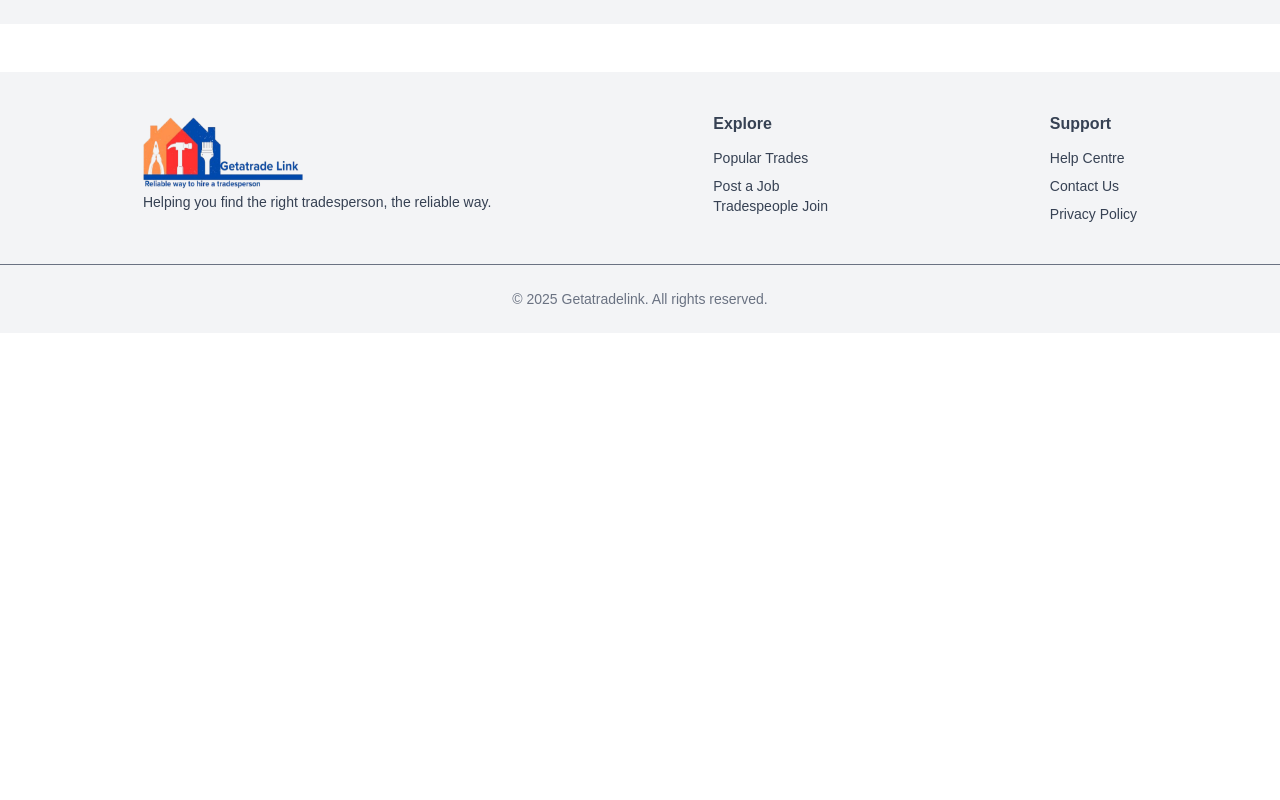
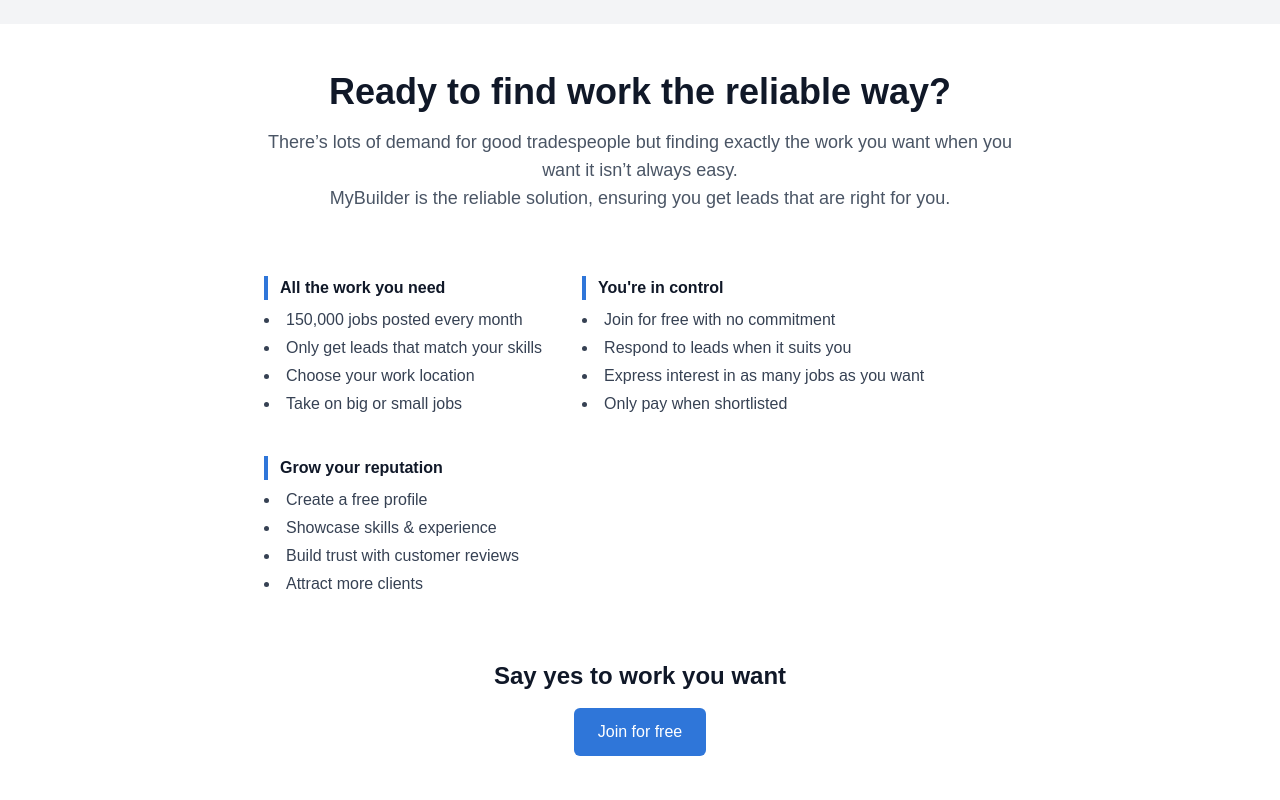
Before and after one commit to UwaoEvan/getatrade, a Next.js app: page /tradesworks-signup in a window 1280 px wide. Shown: the part 1120-1920 px from the top of the page. Before the commit the page ends 1453 px from the top, so only its background shows below. Built offline with nearby package versions, Linux system fonts and the light colour scheme.

Commit message:
fixed the signp form

```diff
--- /dev/null
+++ b/app/tradesworks-signup/components/FindWork.tsx
@@ -0,0 +1,44 @@
+import Image from "next/image";
+import Step1 from "@/public/job-finding-step-1.svg";
+import Step2 from "@/public/job-finding-step-2.svg";
+import Step3 from "@/public/job-finding-step-3.svg";
+import Link from 'next/link';
+
+export default function FindWork() {
+  return (
+    <div className="bg-gray-100 text-center py-12 px-4">
+        <h2 className="text-2xl font-semibold mb-10">How to find the work you want</h2>
+        <div className="w-full px-4 md:w-[880px] md:mx-auto grid grid-cols-1 md:grid-cols-3 gap-8">
+          <div className="space-y-4">
+            <div className="flex justify-center">
+              <Image src={Step1} alt="Step 1" width={80} height={80} />
+            </div>
+            <h3 className="font-bold">STEP 1</h3>
+            <p className="font-medium">Receive tailored leads</p>
+            <p>Set up your free professional profile and we’ll send you leads that match your skills and work area.</p>
+          </div>
+          <div className="space-y-4">
+            <div className="flex justify-center">
+              <Image src={Step2} alt="Step 2" width={80} height={80} />
+            </div>
+            <h3 className="font-bold">STEP 2</h3>
+            <p className="font-medium">Express interest</p>
+            <p>Respond to as many leads as you like. Based on your profile, work history and reviews, customers decide who to share their details with.</p>
+          </div>
+          <div className="space-y-4">
+            <div className="flex justify-center">
+              <Image src={Step3} alt="Step 3" width={80} height={80} />
+            </div>
+            <h3 className="font-bold">STEP 3</h3>
+            <p className="font-medium">Connect and arrange</p>
+            <p>If you’re shortlisted, we charge you a fee for the customer’s contact details so you can get in touch to exchange more details about the job.</p>
+          </div>
+        </div>
+        <div className="mt-8">
+          <Link href={"/tradesworks-signup"} className="bg-[#2f76d9] text-white px-6 py-3 rounded hover:bg-purple-800">
+            Sign up for free
+          </Link>
+        </div>
+      </div>
+  )
+}
--- /dev/null
+++ b/app/tradesworks-signup/components/ReliableWork.tsx
@@ -0,0 +1,54 @@
+import Link from "next/link";
+
+export default function ReliableWork() {
+  return (
+    <div className="w-full md:w-[880px] mx-auto bg-white text-gray-900 px-4 md:px-16 py-12 space-y-16">
+      <section className="text-center max-w-3xl mx-auto">
+        <h2 className="text-3xl md:text-4xl font-semibold mb-4">
+          Ready to find work the reliable way?
+        </h2>
+        <p className="text-lg text-gray-600">
+          There’s lots of demand for good tradespeople but finding exactly the work you want when you want it isn’t always easy. <br />
+          MyBuilder is the reliable solution, ensuring you get leads that are right for you.
+        </p>
+      </section>
+
+      <section className="flex flex-wrap gap-10 max-w-6xl mx-auto text-sm md:text-base">
+        <div>
+          <h3 className="font-semibold border-l-4 border-[#2f76d9] pl-3 mb-2">All the work you need</h3>
+          <ul className="list-disc list-inside space-y-1 text-gray-700">
+            <li>150,000 jobs posted every month</li>
+            <li>Only get leads that match your skills</li>
+            <li>Choose your work location</li>
+            <li>Take on big or small jobs</li>
+          </ul>
+        </div>
+        <div>
+          <h3 className="font-semibold border-l-4 border-[#2f76d9] pl-3 mb-2">You&apos;re in control</h3>
+          <ul className="list-disc list-inside space-y-1 text-gray-700">
+            <li>Join for free with no commitment</li>
+            <li>Respond to leads when it suits you</li>
+            <li>Express interest in as many jobs as you want</li>
+            <li>Only pay when shortlisted</li>
+          </ul>
+        </div>
+        <div>
+          <h3 className="font-semibold border-l-4 border-[#2f76d9] pl-3 mb-2">Grow your reputation</h3>
+          <ul className="list-disc list-inside space-y-1 text-gray-700">
+            <li>Create a free profile</li>
+            <li>Showcase skills & experience</li>
+            <li>Build trust with customer reviews</li>
+            <li>Attract more clients</li>
+          </ul>
+        </div>
+      </section>
+
+      <section className="text-center space-y-4">
+        <h3 className="text-2xl font-semibold">Say yes to work you want</h3>
+        <Link href="/tradesworks-signup"className="bg-[#2f76d9] hover:cursor-pointer text-white px-6 py-3 rounded-md font-medium inline-block transition">
+            Join for free
+        </Link>
+      </section>
+    </div>
+  );
+}
--- a/app/tradesworks-signup/page.tsx
+++ b/app/tradesworks-signup/page.tsx
@@ -2,10 +2,8 @@
 import Image from 'next/image'
 import { useState } from 'react'
 import Person from "@/public/signup-image.webp";
-import Step1 from "@/public/job-finding-step-1.svg";
-import Step2 from "@/public/job-finding-step-2.svg";
-import Step3 from "@/public/job-finding-step-3.svg";
-import Link from 'next/link';
+import ReliableWork from './components/ReliableWork';
+import FindWork from './components/FindWork';
 
 export default function TradeWorkSignup() {
   const [formData, setFormData] = useState({
@@ -67,41 +65,8 @@
           <Image src={Person} alt="Worker" fill className="object-cover" />
         </div>
       </div>
-
-      <div className="bg-gray-100 text-center py-12 px-4">
-        <h2 className="text-2xl font-semibold mb-10">How to find the work you want</h2>
-        <div className="w-full px-4 md:w-[880px] md:mx-auto grid grid-cols-1 md:grid-cols-3 gap-8">
-          <div className="space-y-4">
-            <div className="flex justify-center">
-              <Image src={Step1} alt="Step 1" width={80} height={80} />
-            </div>
-            <h3 className="font-bold">STEP 1</h3>
-            <p className="font-medium">Receive tailored leads</p>
-            <p>Set up your free professional profile and we’ll send you leads that match your skills and work area.</p>
-          </div>
-          <div className="space-y-4">
-            <div className="flex justify-center">
-              <Image src={Step2} alt="Step 2" width={80} height={80} />
-            </div>
-            <h3 className="font-bold">STEP 2</h3>
-            <p className="font-medium">Express interest</p>
-            <p>Respond to as many leads as you like. Based on your profile, work history and reviews, customers decide who to share their details with.</p>
-          </div>
-          <div className="space-y-4">
-            <div className="flex justify-center">
-              <Image src={Step3} alt="Step 3" width={80} height={80} />
-            </div>
-            <h3 className="font-bold">STEP 3</h3>
-            <p className="font-medium">Connect and arrange</p>
-            <p>If you’re shortlisted, we charge you a fee for the customer’s contact details so you can get in touch to exchange more details about the job.</p>
-          </div>
-        </div>
-        <div className="mt-8">
-          <Link href={"/tradesworks-signup"} className="bg-[#2f76d9] text-white px-6 py-3 rounded hover:bg-purple-800">
-            Sign up for free
-          </Link>
-        </div>
-      </div>
+      <FindWork/>
+      <ReliableWork/>
     </div>
   )
 }
```
